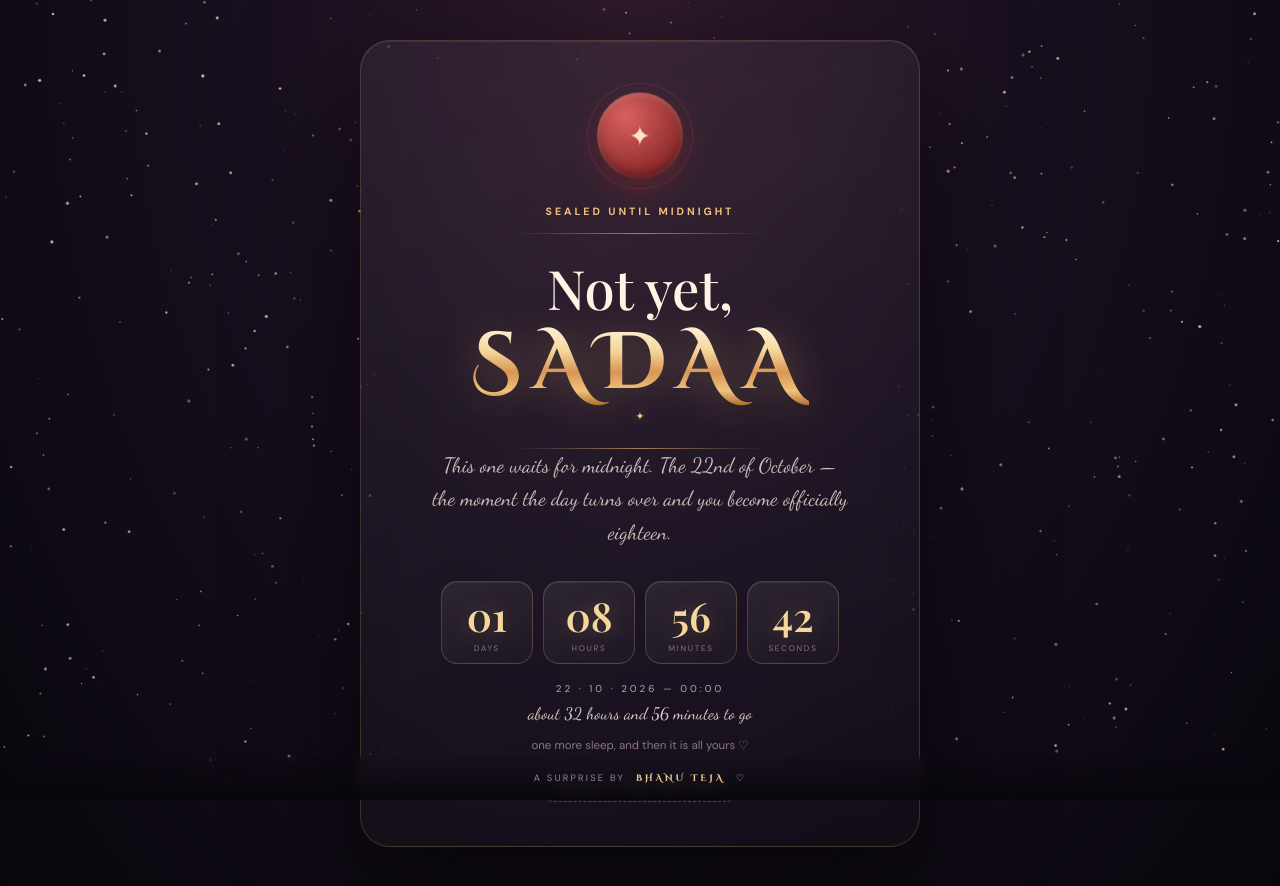
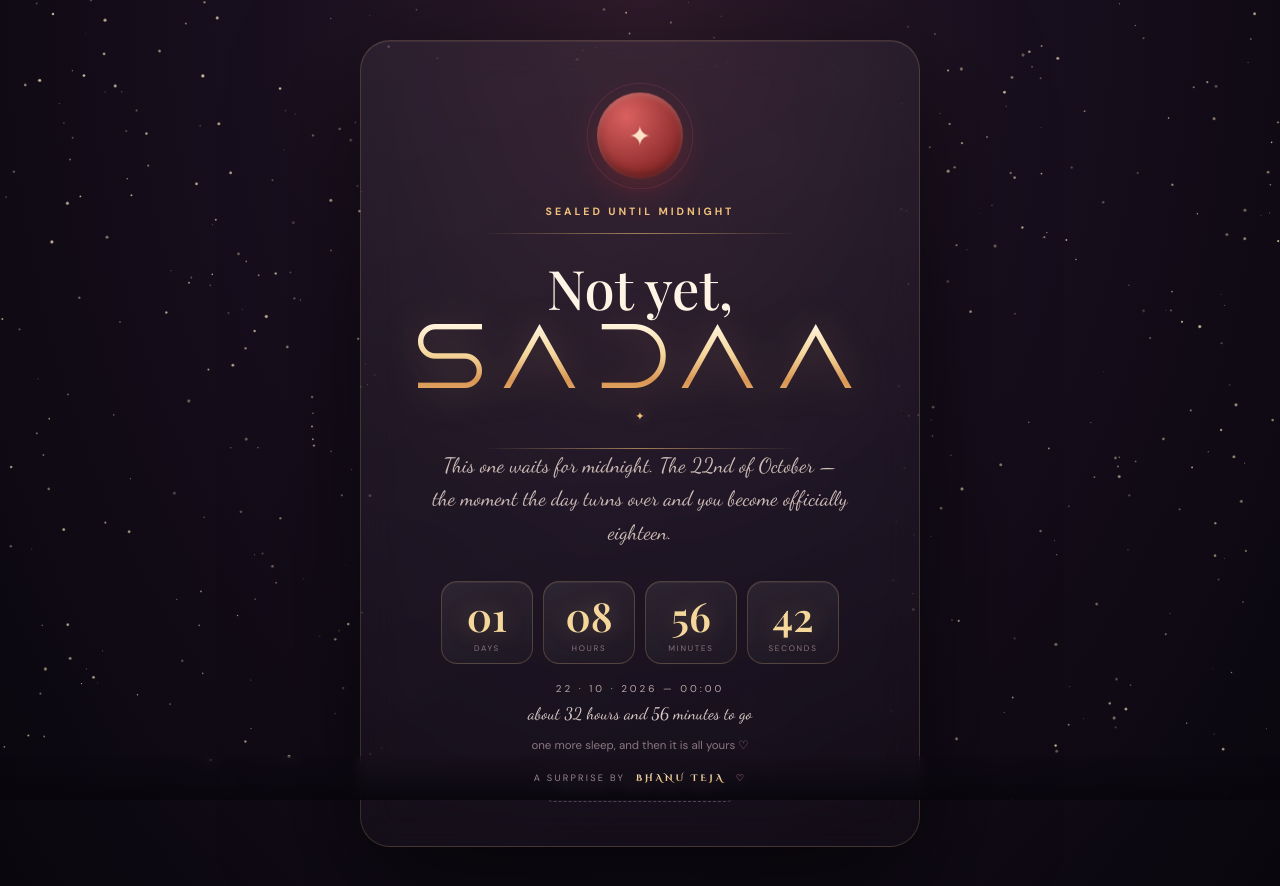
Before and after one commit to teja939052/saadz, a React (Vite) app: page / in a window 1280 px wide. Shown: the top 886 px of the page. Built offline with nearby package versions, Linux system fonts and the light colour scheme; a web font is replaced by a local one.

Commit message:
Sealed title in the real Dune Rise font (OFL, bundled + license)

```diff
--- a/src/App.css
+++ b/src/App.css
@@ -621,6 +621,19 @@ footer span { color: #eaa9b8; margin-left: 6px; }
   -webkit-text-fill-color: transparent;
 }
 
+/* Dune Rise — the actual movie font, for the sealed title */
+.dune-rise {
+  font-family: 'Dune Rise', 'Cinzel Decorative', serif;
+  font-weight: 400;
+  text-transform: uppercase;
+  letter-spacing: .13em;
+  background: linear-gradient(180deg, #fff6e2 0%, #f5d79c 38%, #d99554 70%, #f0c27c 100%);
+  -webkit-background-clip: text;
+  background-clip: text;
+  -webkit-text-fill-color: transparent;
+  filter: drop-shadow(0 2px 18px rgba(240, 194, 124, .3));
+}
+
 /* Title card: hairline rules + diamond ornament, like a film title */
 .title-card {
   position: relative;
--- a/src/App.jsx
+++ b/src/App.jsx
@@ -6,6 +6,14 @@ import Locked from "./components/Locked/Locked.jsx";
 import Opening from "./components/Opening/Opening.jsx";
 import "./components/Opening/Opening.css";
 import { UNLOCK_AT, isUnlocked } from "./data/unlock.js";
+
+// legacy display font for the sealed-name title (free/OFL, ships in public/fonts)
+try {
+  document.fonts.add(new FontFace("Dune Rise", "url(./fonts/Dune_Rise.ttf)"));
+  document.fonts.load('400 1em "Dune Rise"').catch(() => {});
+} catch {
+  /* font API unavailable */
+}
 
 const wishes = [
   { language: "English", greeting: "Happy Birthday, Sadaa!", message: "May this new chapter bring you beautiful surprises, brave dreams, and a hundred little reasons to smile." },
--- a/src/components/Locked/Locked.jsx
+++ b/src/components/Locked/Locked.jsx
@@ -47,7 +47,7 @@ export default function Locked({ onUnlocked }) {
         <div className="title-card">
           <h1 className="lock-title">
             <span className="lock-notyet">Not yet,</span>
-            <span className="dune lock-name">Sadaa</span>
+            <span className="dune-rise lock-name">Sadaa</span>
             <span className="ornament">✦</span>
           </h1>
         </div>
```
Also changed, not shown: dune_rise.png (added), public/fonts/Dune_Rise-License.txt (added), public/fonts/Dune_Rise.ttf (added).
